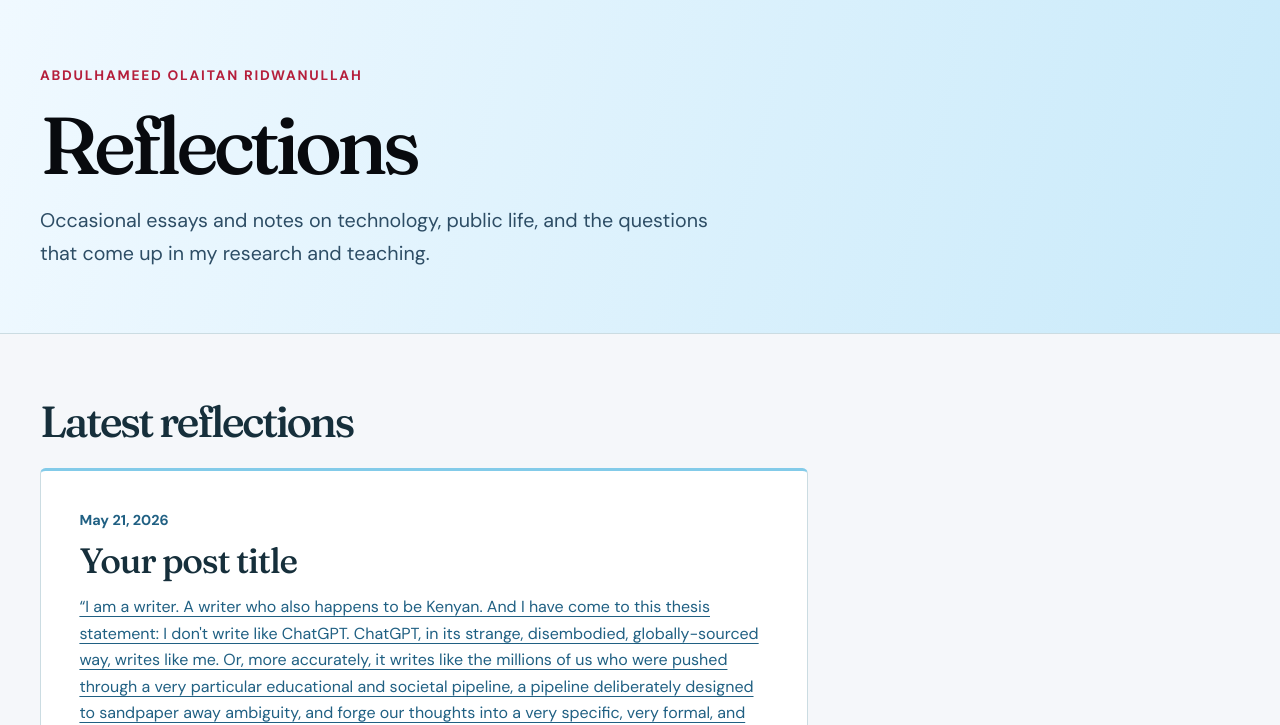
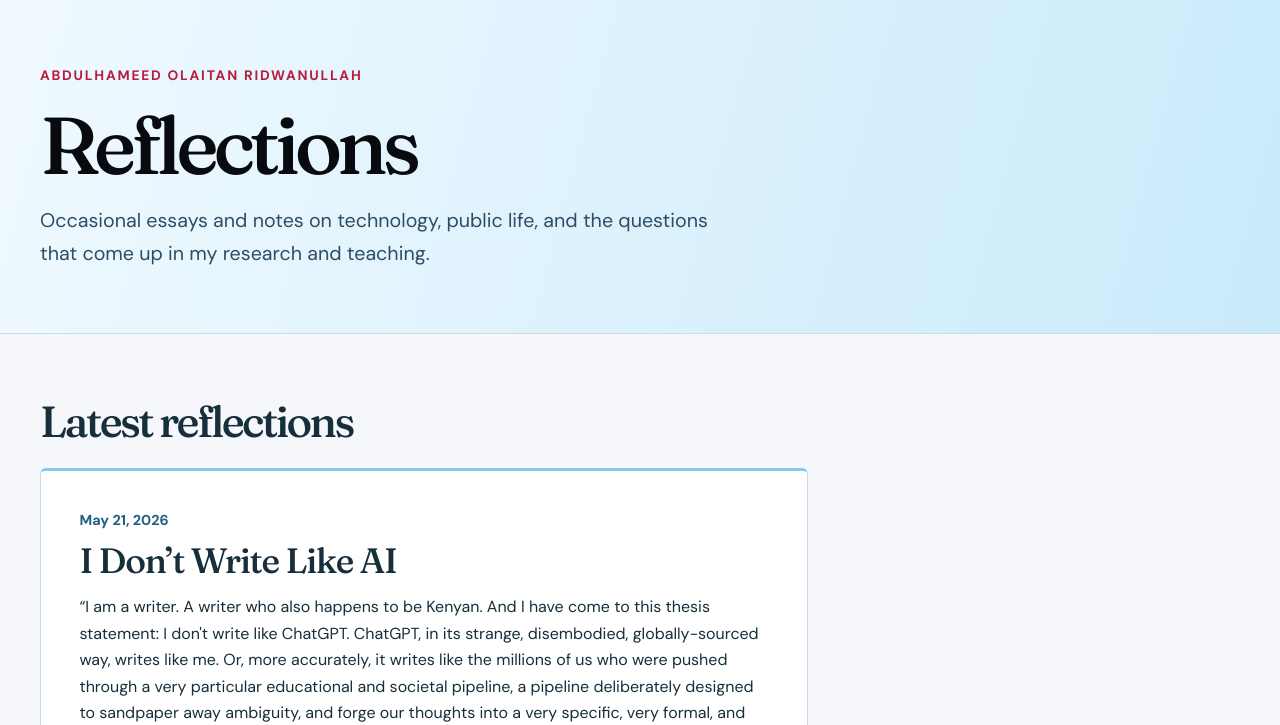
Before and after one commit to AbdulhameedRidwanullah/abdulhameedridwanullah.github.io, a plain HTML site: page reflections.html in a window 1280 px wide. Shown: the part 75-800 px from the top of the page. Drawn offline with Linux system fonts and the light colour scheme.

Commit message:
Update reflections.html
publish reflection

```diff
--- a/reflections.html
+++ b/reflections.html
@@ -41,7 +41,7 @@
         <!-- Add the newest article here. See README.md for the template. -->
         <article class="reflection-post" id="my-first-reflection">
   <time datetime="2026-05-21">May 21, 2026</time>
-  <h3><a href="#my-first-reflection">Your post title</I don’t write lie AI></h3>
+  <h3><a href="#my-first-reflection">I Don’t Write Like AI</a></h3>
   <p>“I am a writer. A writer who also happens to be Kenyan. And I have come to this thesis statement: I don't write like ChatGPT. ChatGPT, in its strange, disembodied, globally-sourced way, writes like me. Or, more accurately, it writes like the millions of us who were pushed through a very particular educational and societal pipeline, a pipeline deliberately designed to sandpaper away ambiguity, and forge our thoughts into a very specific, very formal, and very impressive shape.” - Marcus Olang'.</p>
   <p>Marcus Olang has named something many of us felt but haven’t articulated yet. I don’t have much to add but to draw a new reference from another geographic lens. As a Yoruba speaker, my mother's tongue still plays a significant part in how I think and process ideas despite years of training otherwise. So, I can relate to his angle of reasoning. As West Africans, we are products of the same British colonial education system. This system places primacy on refined writing and polished spoken English. .</p>
           <p> As late professor Pius Adesanmi once argued, despite his years of working as a professor in Canada, the environment might have only changed his site of enunciation, not the underlying architecture of thought. His Isanlu Isin background and deep connection to Yoruba stay play a part in his intimate layer of thoughts.</p>
```
